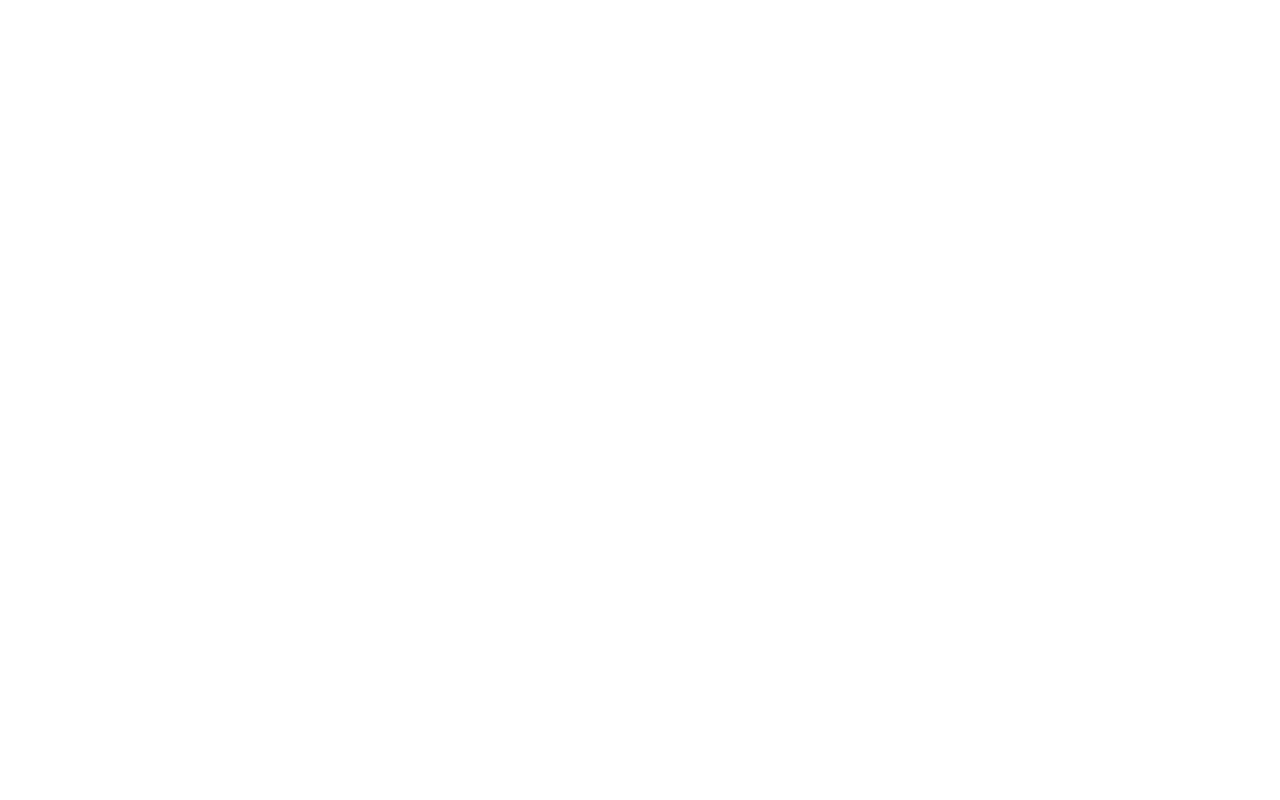
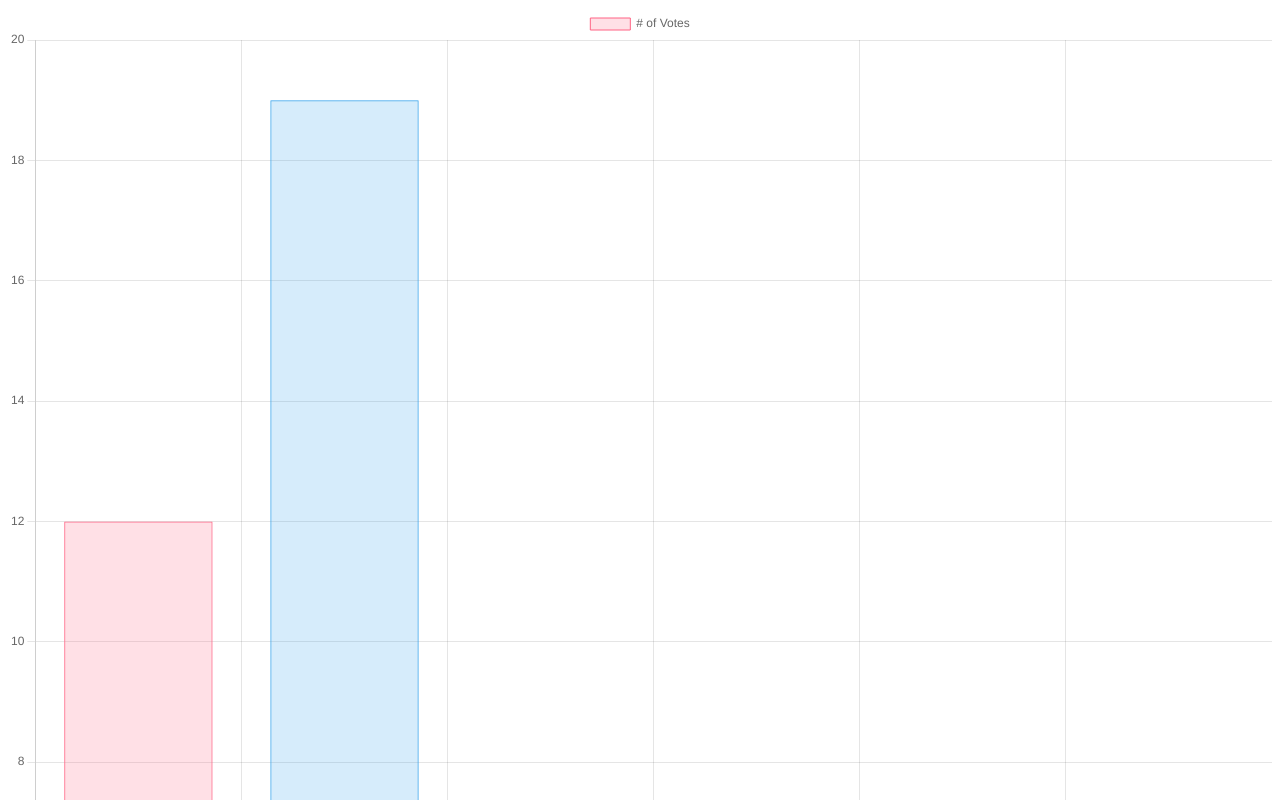
Before and after one commit to erictaelee/graffiti_data, a plain HTML site: page index.html in a window 1280 px wide. Shown: the top 800 px of the page. Drawn offline with nearby package versions, Linux system fonts and the light colour scheme.

Commit message:
add bar chart and CDN

```diff
--- a/index.html
+++ b/index.html
@@ -5,9 +5,48 @@
   <meta http-equiv="X-UA-Compatible" content="IE=edge">
   <meta name="viewport" content="width=device-width, initial-scale=1.0">
   <title>Graffiti data!</title>
+  <script src="https://cdn.jsdelivr.net/npm/chart.js@3.3.2/dist/chart.min.js"></script>
   <script src="index.js" defer></script>
+
 </head>
 <body>
-
+  <canvas id="myChart" width="400" height="400"></canvas>
+<script>
+var ctx = document.getElementById('myChart').getContext('2d');
+var myChart = new Chart(ctx, {
+    type: 'bar',
+    data: {
+        labels: ['Red', 'Blue', 'Yellow', 'Green', 'Purple', 'Orange'],
+        datasets: [{
+            label: '# of Votes',
+            data: [12, 19, 3, 5, 2, 3],
+            backgroundColor: [
+                'rgba(255, 99, 132, 0.2)',
+                'rgba(54, 162, 235, 0.2)',
+                'rgba(255, 206, 86, 0.2)',
+                'rgba(75, 192, 192, 0.2)',
+                'rgba(153, 102, 255, 0.2)',
+                'rgba(255, 159, 64, 0.2)'
+            ],
+            borderColor: [
+                'rgba(255, 99, 132, 1)',
+                'rgba(54, 162, 235, 1)',
+                'rgba(255, 206, 86, 1)',
+                'rgba(75, 192, 192, 1)',
+                'rgba(153, 102, 255, 1)',
+                'rgba(255, 159, 64, 1)'
+            ],
+            borderWidth: 1
+        }]
+    },
+    options: {
+        scales: {
+            y: {
+                beginAtZero: true
+            }
+        }
+    }
+});
+</script>
 </body>
 </html>
```
